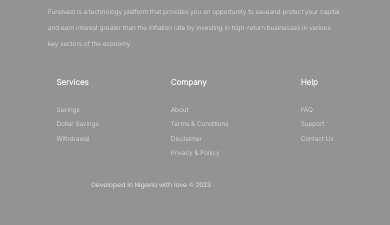
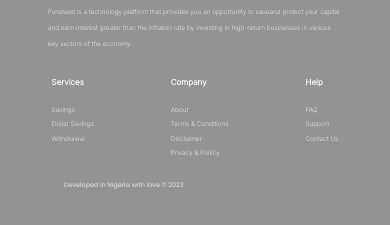
Before and after one commit to Layconnn/Fundvest, a React (Vite) app: page / in a window 390 px wide. Shown: the part 1985-2210 px from the top of the page. Built offline with nearby package versions, Linux system fonts and the light colour scheme.

Commit message:
adjusting responsiveness

```diff
--- a/src/App.scss
+++ b/src/App.scss
@@ -984,6 +984,9 @@
     @media (max-width: 768px){
         padding: 2em 3em;
     }
+    @media (max-width: 375px){
+        padding: 2em 2rem;
+    }
     &__bottom{
         display: flex;
         justify-content: space-between;
@@ -1030,7 +1033,7 @@
                 gap: 2rem;
             }
             @media (max-width: 475px){
-                gap: 4.5rem;
+                gap: 4.8rem;
             }
             &__one{
                 h6{
@@ -1109,12 +1112,11 @@
         }
         @media (max-width: 475px){
             font-size: 0.4rem;
-            margin-left: 2.7rem;
+            margin-left: 1rem;
             margin-top: 1rem;
-
         }
         @media (max-width: 320px){
-            margin-left: 1rem;
+            margin-left: 0rem;
         }
     }
 }
```
